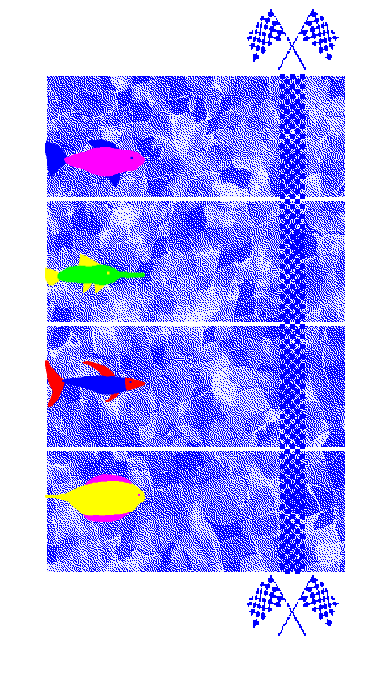
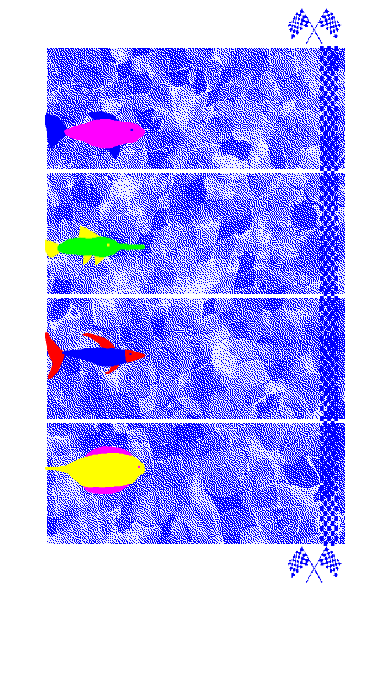
Before and after one commit to crisnicandrei/crisnicandrei.github.io, a plain HTML site: page index.html in a window 390 px wide. Drawn offline with Linux system fonts and the light colour scheme.

Commit message:
More improv to mobile view

```diff
--- a/index.html
+++ b/index.html
@@ -8,15 +8,12 @@
     <link rel="stylesheet" href="/style.css" />
   </head>
   <body>
-    <div id="timer">
-      <!-- <img src="./assets/one.png" /> -->
-    </div>
+    <div id="timer"></div>
     <div class="race-track">
       <div class="flag-container">
-        <img src="./assets/flags.png" />
+        <img class="flag" src="./assets/flags.png" />
       </div>
       <div class="aquarium">
-        <!-- <img src="./assets/frame_1.png" /> -->
         <div class="fish-container">
           <div class="fish">
             <img class="fish-img" id="fish1" src="./assets/fish1.png" />
@@ -36,7 +33,7 @@
         </div>
       </div>
       <div class="flag-container">
-        <img src="./assets/flags.png" />
+        <img class="flag" src="./assets/flags.png" />
       </div>
     </div>
     <script src="./helpers.js"></script>
--- a/style.css
+++ b/style.css
@@ -51,9 +51,21 @@ body {
 .finish-line {
   position: absolute;
   top: 0;
-  right: 4rem;
+  right: 0;
   height: 100%;
 }
+@media only screen and (max-width: 600px) {
+  .finish-line-image {
+    width: 70%;
+    height: 100%;
+  }
+}
+@media only screen and (max-width: 600px) {
+  .flag {
+    width: 20%;
+  }
+}
+
 .crown {
   position: absolute;
   right: 1rem;
```
